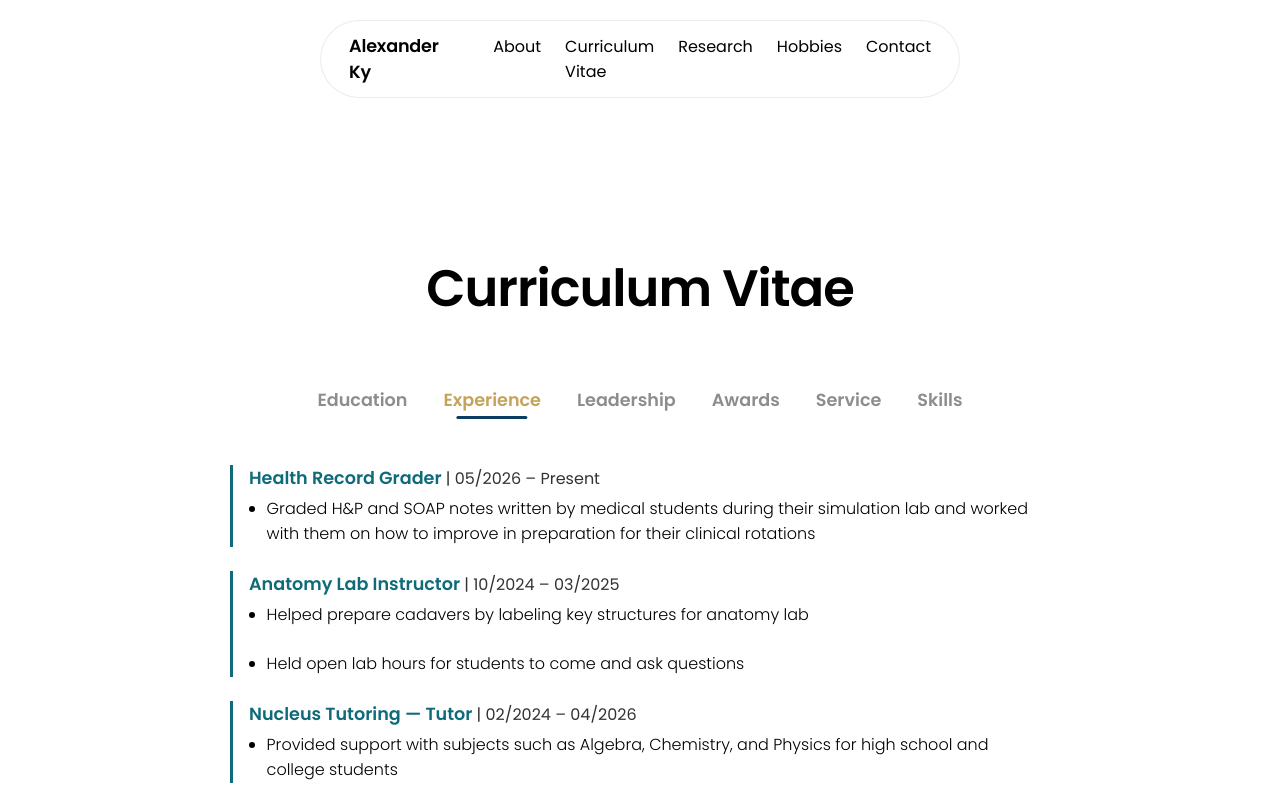
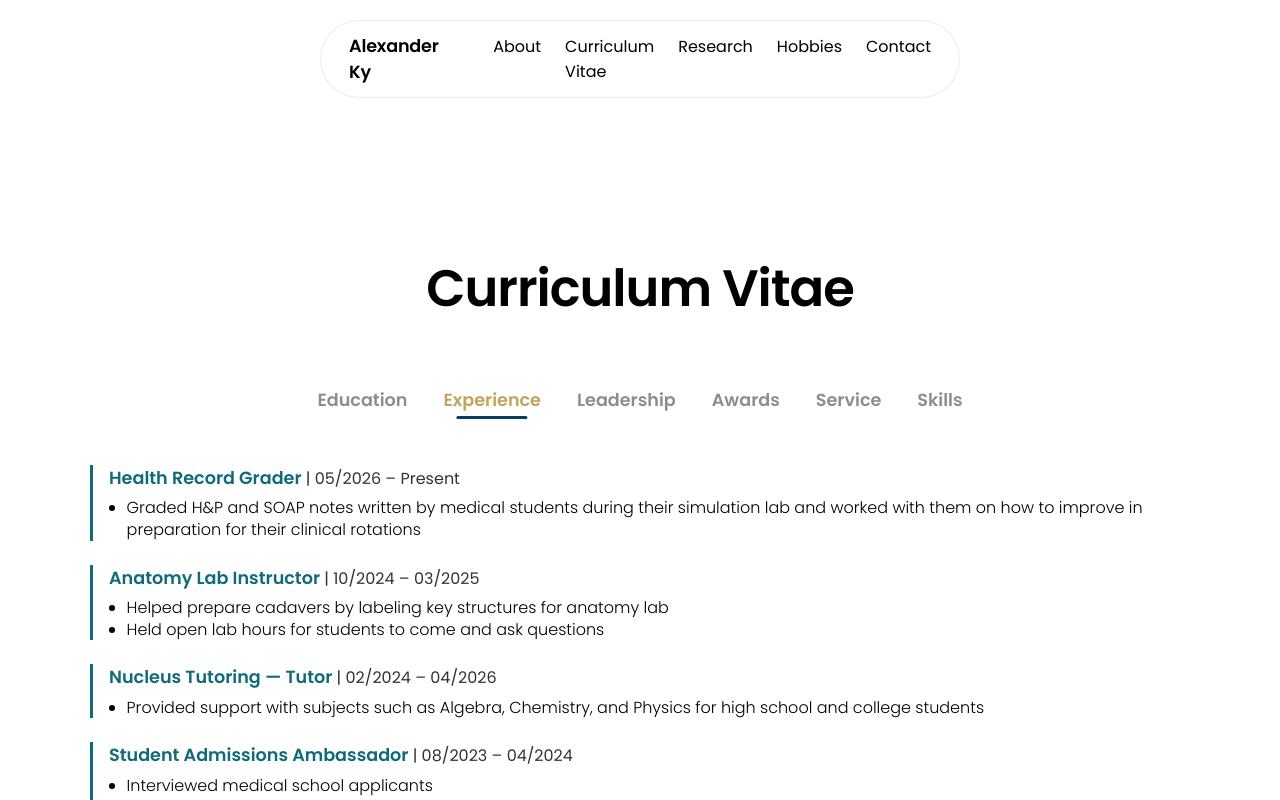
Before and after one commit to kevinkraydich/alexander-ky-portfolio, an Angular app: page / in a window 1280 px wide. Both pictures are taken after a click on the button "Experience". Shown: the part 1446-2246 px from the top of the page. Built offline with nearby package versions, Linux system fonts and the light colour scheme.

Commit message:
chore: fix CSS stuff
fixup

```diff
--- a/src/app/components/resume/resume.html
+++ b/src/app/components/resume/resume.html
@@ -22,13 +22,18 @@
           <img [src]="entry.logo.src" [alt]="entry.logo.alt" class="entry-logo" />
         }
         <div class="entry-content">
-          <span class="entry-title">{{ entry.title }}</span>
-          @if (entry.meta) {
-            @if (entry.logo) {
+          @if (entry.logo) {
+            <span class="entry-title">{{ entry.title }}</span>
+            @if (entry.meta) {
               <span class="entry-meta entry-meta-block">{{ entry.meta }}</span>
-            } @else {
-              <span class="entry-meta"> | {{ entry.meta }}</span>
             }
+          } @else {
+            <div class="entry-headline">
+              <span class="entry-title">{{ entry.title }}</span>
+              @if (entry.meta) {
+                <span class="entry-meta"> | {{ entry.meta }}</span>
+              }
+            </div>
           }
           @if (entry.body) {
             <p>{{ entry.body }}</p>
--- a/src/app/components/resume/resume.scss
+++ b/src/app/components/resume/resume.scss
@@ -50,11 +50,11 @@
 }
 
 .tab-content {
-  max-width: 820px;
+  max-width: 1100px;
   margin: 0 auto;
 }
 
-.tab-content ul {
+.tab-content > ul {
   display: flex;
   flex-direction: column;
   gap: 1.5rem;
@@ -83,6 +83,10 @@
   display: block;
 }
 
+.entry-headline {
+  white-space: nowrap;
+}
+
 .entry-title {
   color: var(--accent-primary);
   font-weight: 600;
@@ -109,16 +113,14 @@
 .entry-bullets {
   margin-top: 0.4rem;
   padding-left: 1.1rem;
-  display: flex;
-  flex-direction: column;
-  gap: 0.25rem;
   list-style: disc;
   font-weight: 300;
-  line-height: 1.55;
+  line-height: 1.35;
 }
 
 .entry-bullets li {
   list-style: disc;
+  margin: 0;
 }
 
 .entry-group {
```
